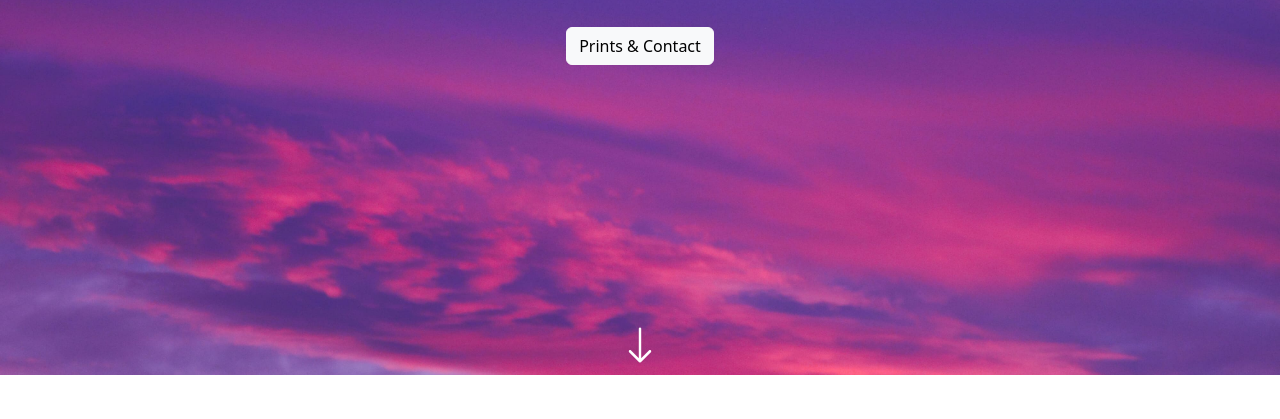
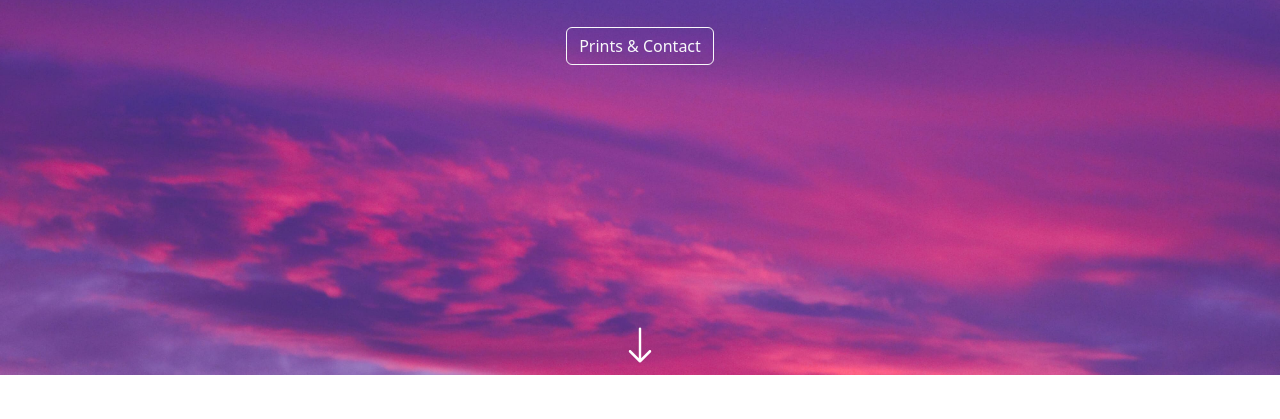
Before and after one commit to anaquirosa/photography-portfolio, a plain HTML site: page index.html in a window 1280 px wide. Shown: the part 425-844 px from the top of the page. Drawn offline with nearby package versions, Linux system fonts and the light colour scheme; a script that the page names is missing.

Commit message:
changed button styles

```diff
--- a/index.html
+++ b/index.html
@@ -24,7 +24,7 @@
     <h1 class="titulo">Ana Quirosa</h1>
     <p class="subtitulo">Landscape Photographer</p>
     <div class="botones">
-        <a href="#contact"><button class="btn boton btn-light" type="button">Prints & Contact</button></a>
+        <a href="#contact"><button class="btn boton btn-outline-light" type="button">Prints & Contact</button></a>
     </div>
     <div class="text-center mb-4">
         <a href="#gallery">
```
